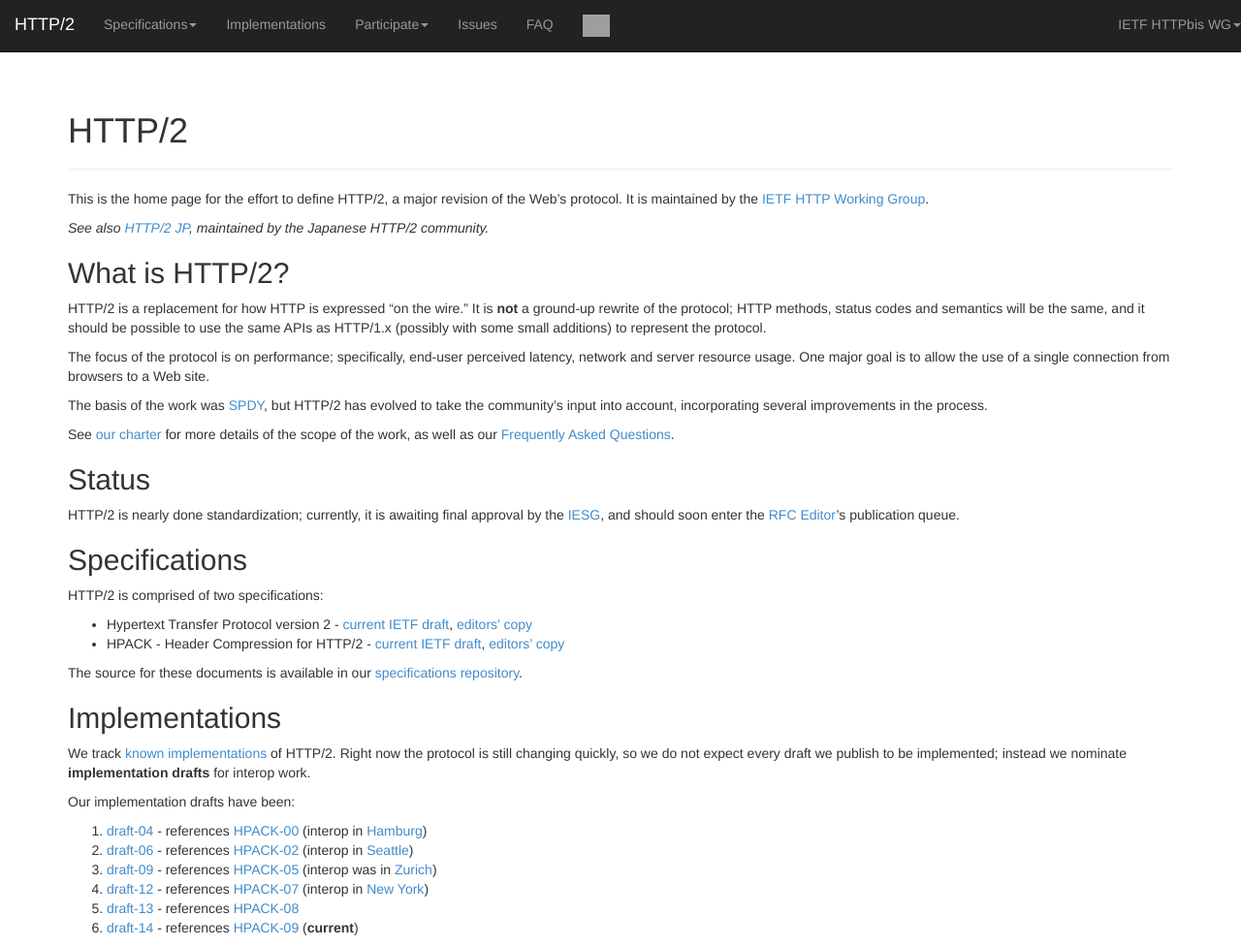
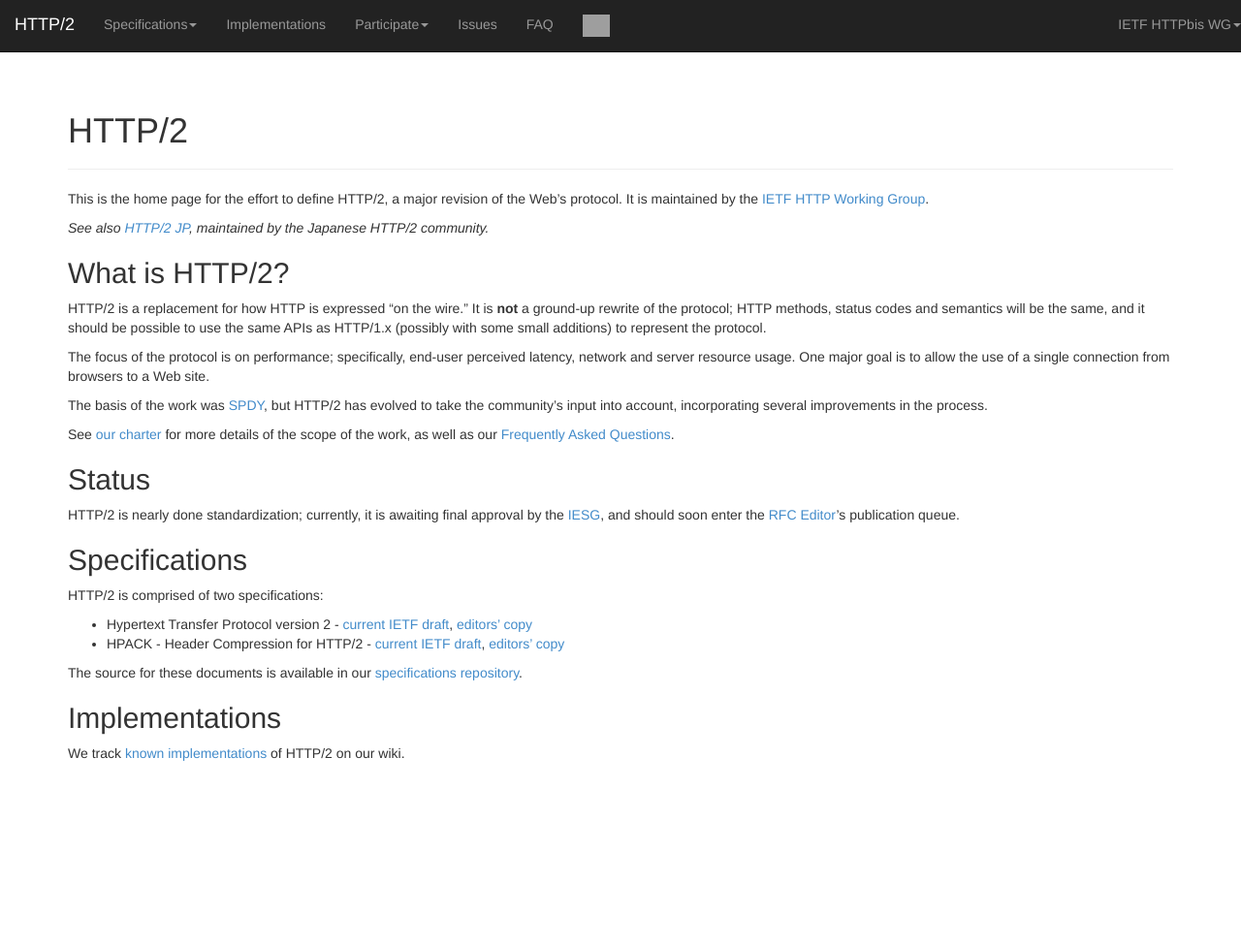
Before and after one commit to http2/http2.github.io, a Jekyll site: the page built from index.md, in a window 1280 px wide and 977 px high. Shown: the whole window at 97% size. Built offline with Jekyll 4.4.1, drawn with Linux system fonts in a browser that asks for light colours; grey boxes are pictures that could not be loaded.

Commit message:
trim down implementations

```diff
--- a/index.md
+++ b/index.md
@@ -50,15 +50,4 @@
 
 We track [known
 implementations](https://github.com/http2/http2-spec/wiki/Implementations) of
-HTTP/2. Right now the protocol is still changing quickly, so we do not expect
-every draft we publish to be implemented; instead we nominate **implementation
-drafts** for interop work.
-
-Our implementation drafts have been:
-
-1. [draft-04](http://tools.ietf.org/html/draft-ietf-httpbis-http2-04) - references [HPACK-00](http://tools.ietf.org/html/draft-ietf-httpbis-header-compression-00) (interop in [Hamburg](https://github.com/http2/wg_materials/tree/master/interim-13-08))
-2. [draft-06](http://tools.ietf.org/html/draft-ietf-httpbis-http2-06) - references [HPACK-02](http://tools.ietf.org/html/draft-ietf-httpbis-header-compression-02) (interop in [Seattle](https://github.com/http2/wg_materials/tree/master/interim-13-10))
-3. [draft-09](http://tools.ietf.org/html/draft-ietf-httpbis-http2-09) - references [HPACK-05](http://tools.ietf.org/html/draft-ietf-httpbis-header-compression-05) (interop was in [Zurich](https://github.com/http2/wg_materials/tree/master/interim-14-01))
-4. [draft-12](http://tools.ietf.org/html/draft-ietf-httpbis-http2-12) - references [HPACK-07](http://tools.ietf.org/html/draft-ietf-httpbis-header-compression-07) (interop in [New York](https://github.com/http2/wg_materials/tree/master/interim-14-06))
-5. [draft-13](http://tools.ietf.org/html/draft-ietf-httpbis-http2-13) - references [HPACK-08](http://tools.ietf.org/html/draft-ietf-httpbis-header-compression-08)
-6. [draft-14](http://tools.ietf.org/html/draft-ietf-httpbis-http2-14) - references [HPACK-09](http://tools.ietf.org/html/draft-ietf-httpbis-header-compression-09) (**current**)
+HTTP/2 on our wiki.
```
